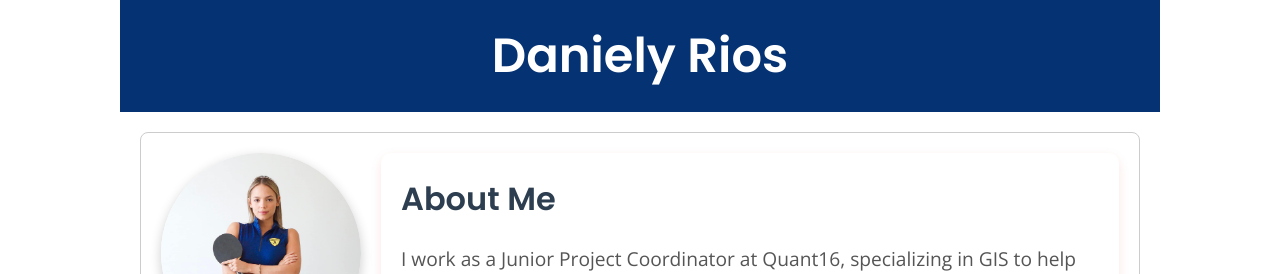
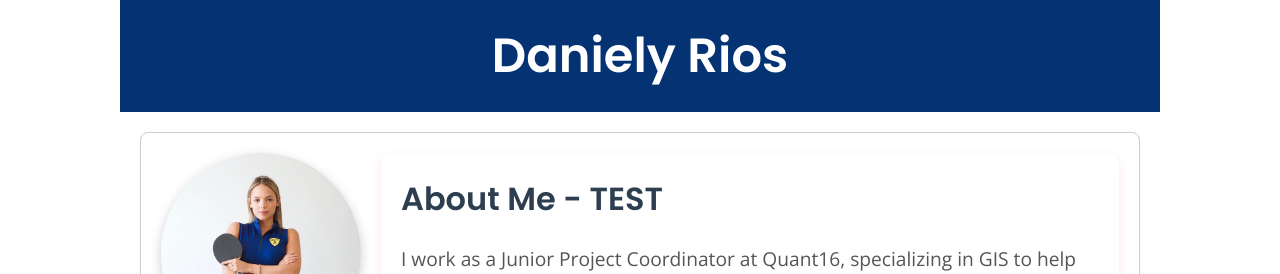
Before and after one commit to danielymora/daniely, a Vue app in the folder daniely/: page / in a window 1280 px wide. Shown: the top 274 px of the page. Built offline with nearby package versions, Linux system fonts and the light colour scheme.

Commit message:
test a change

```diff
--- a/daniely/src/components/AboutMe.vue
+++ b/daniely/src/components/AboutMe.vue
@@ -1,6 +1,6 @@
 <template>
     <section class="about-me">
-      <h2>About Me</h2>
+      <h2>About Me - TEST</h2>
       <p>
         I work as a Junior Project Coordinator at Quant16, specializing in GIS to help companies find solutions using Esri products. I am passionate about technology and problem-solving and strive to deliver impactful results.
       </p>
```
